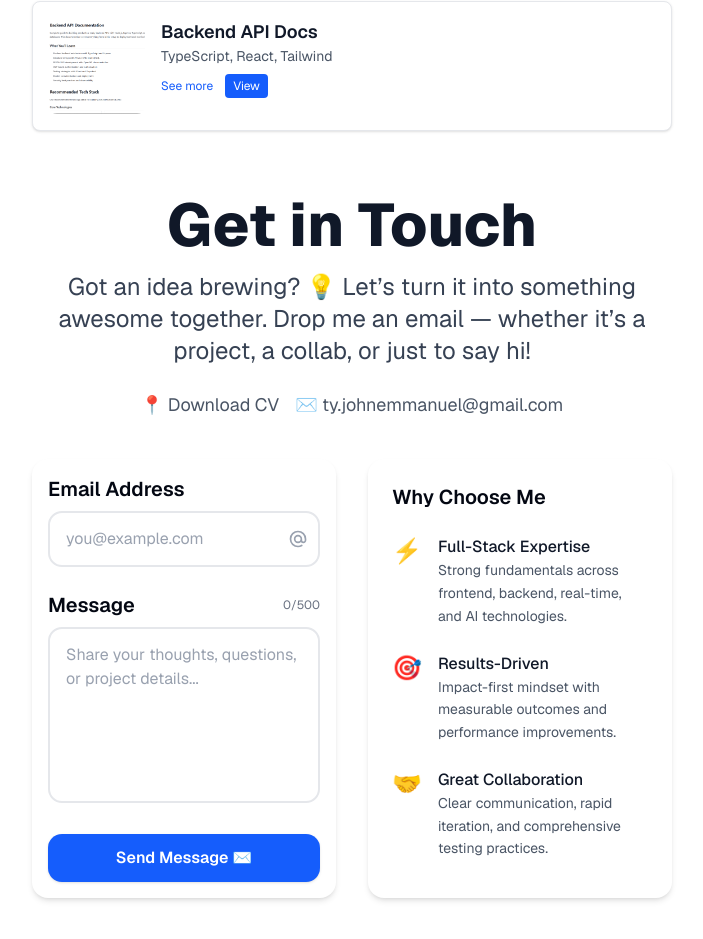
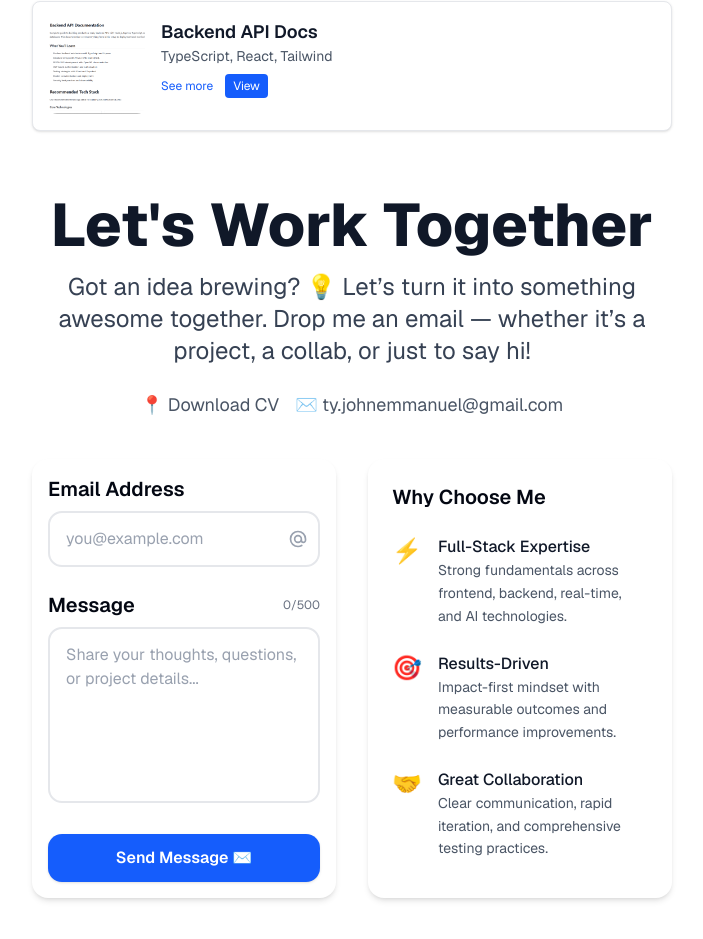
Before and after one commit to johnEmman/johnemmanuelsmarco, a Next.js app: page /portfoliov1 in a window 1280 px wide. Shown: the part 3115-4054 px from the top of the page, without its empty margins (288-991 px from the left). Built offline with nearby package versions, Linux system fonts and the light colour scheme.

Commit message:
updating the spelling

```diff
--- a/src/app/page.tsx
+++ b/src/app/page.tsx
@@ -182,7 +182,7 @@ export default function App() {
             onClick={() => setShowGetInTouch(!showGetInTouch)}
             className="inline-flex text-center pt-8 cursor-pointer items-center text-blue-600 font-medium hover:underline"
           >
-            {"Let's Work Togethere"}
+            {"Get in Touch"}
             {showGetInTouch ? (
               <ChevronUp size={16} />
             ) : (
--- a/src/components/GetInTouch.tsx
+++ b/src/components/GetInTouch.tsx
@@ -91,7 +91,7 @@ export default function GetInTouch() {
           transition={{ duration: 0.6, ease: "easeOut" }}
           className="text-4xl md:text-6xl font-extrabold text-gray-900"
         >
-          Get in Touch
+          {"Let's Work Together"}
         </motion.h2>
 
         {/* Subheading */}
```
